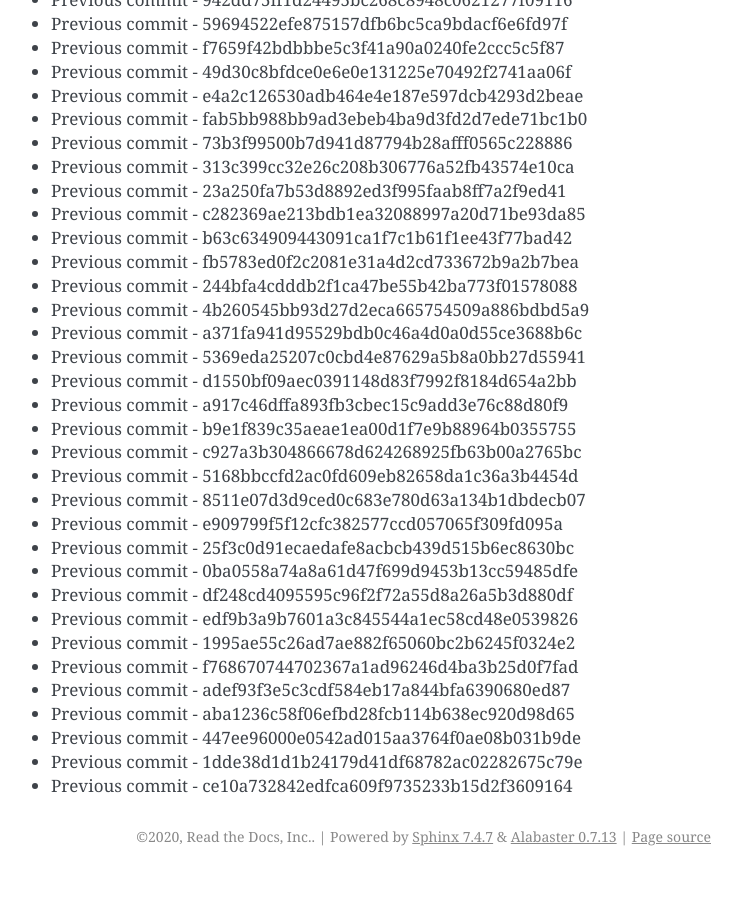
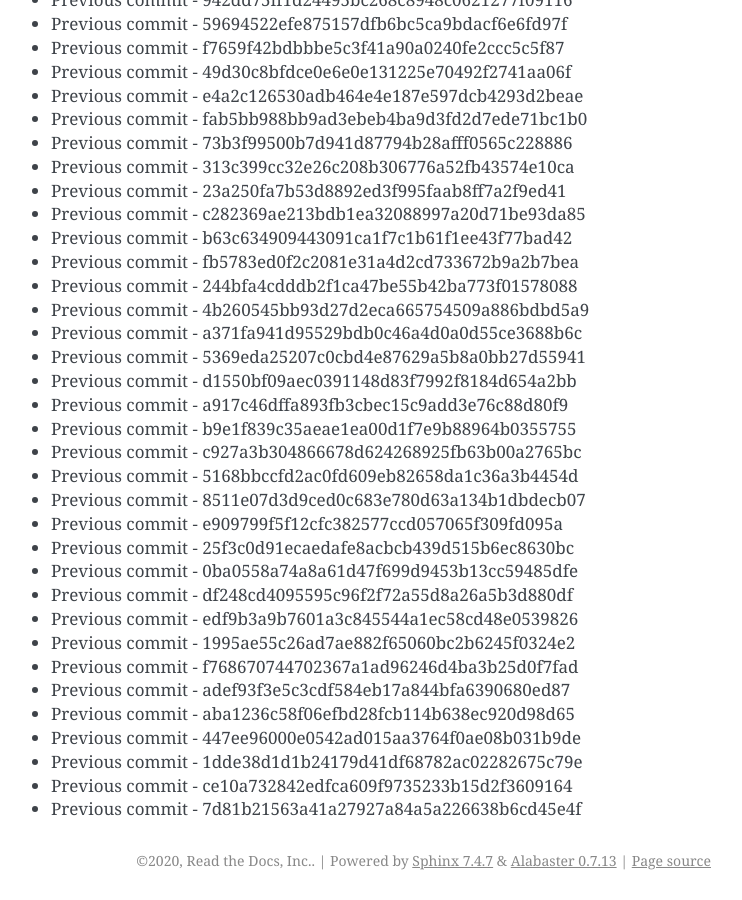
Before and after one commit to readthedocs/rtd-git-stresstest, a Sphinx documentation site: the page built from docs/updates.rst, in a window 1280 px wide and 900 px high, scrolled down 17551 px. Shown: the whole window, without its empty margins (399-1141 px from the left). Built offline with Sphinx 7.4.7, drawn with Linux system fonts in a browser that asks for light colours; before the commit the page ends 18427 px from its top, so only the background shows below that.

Commit message:
Generating commit from previous: 7d81b21563a41a27927a84a5a226638b6cd45e4f

```diff
--- a/docs/updates.rst
+++ b/docs/updates.rst
@@ -769,3 +769,4 @@ It can be tested for any performance characteristics.
 * Previous commit - 447ee96000e0542ad015aa3764f0ae08b031b9de
 * Previous commit - 1dde38d1d1b24179d41df68782ac02282675c79e
 * Previous commit - ce10a732842edfca609f9735233b15d2f3609164
+* Previous commit - 7d81b21563a41a27927a84a5a226638b6cd45e4f
```
